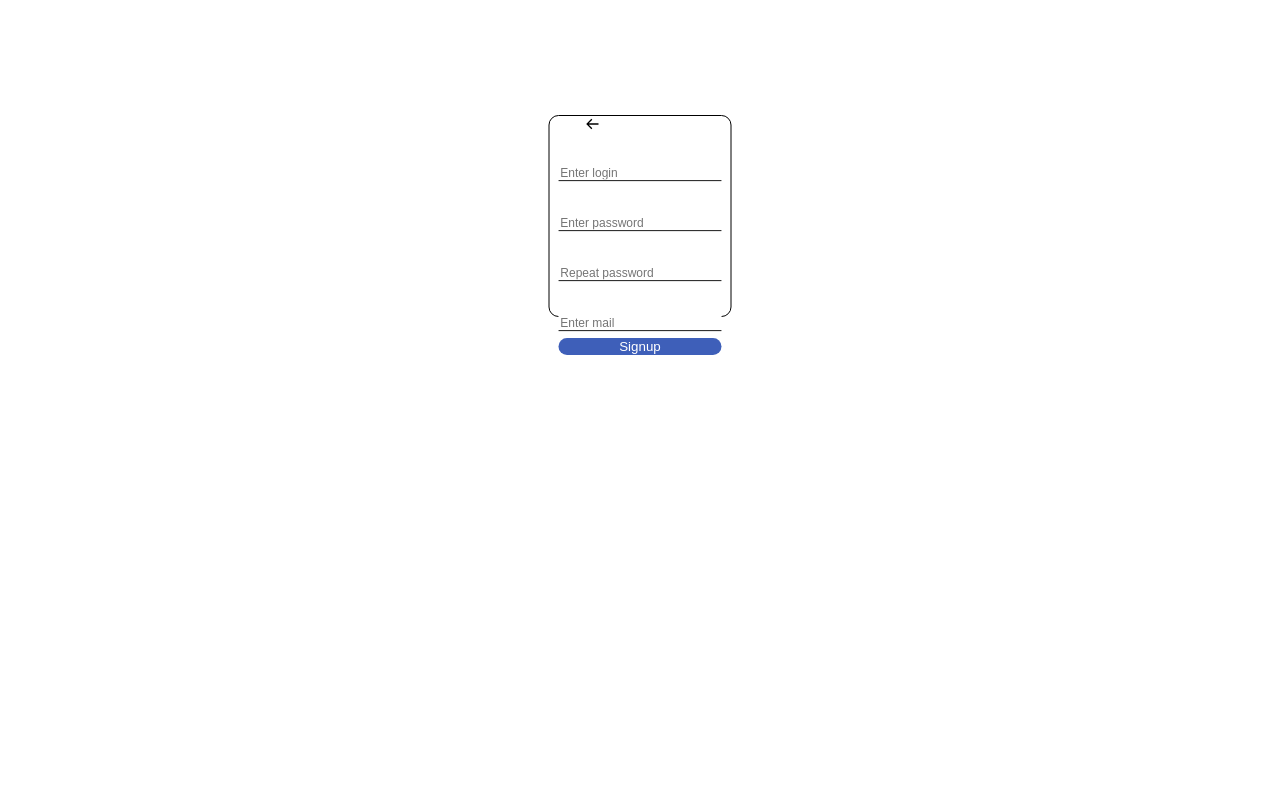
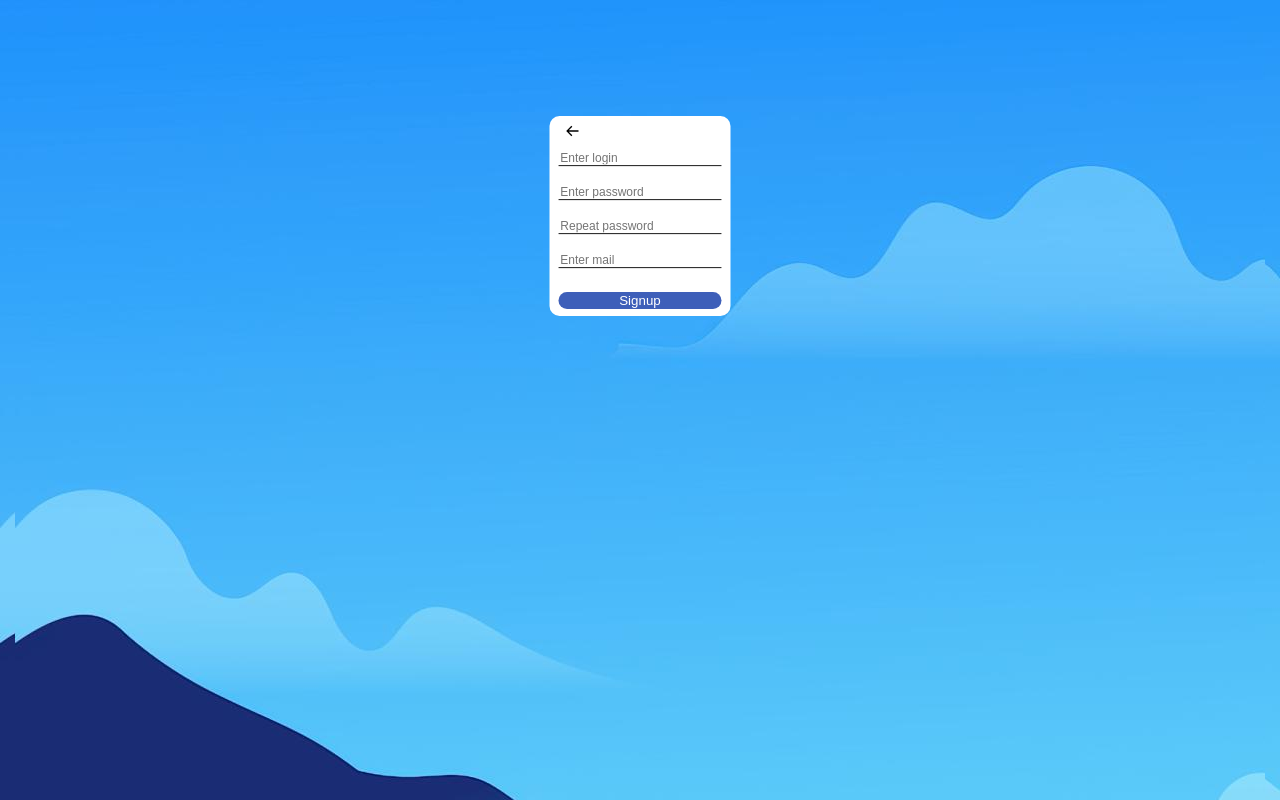
Before and after one commit to Yellowtyler/chat-app, a React (Create React App) app in the folder chat-app-frontend/: page / in a window 1280 px wide. Both pictures are taken after a click on the button "Signup". Built offline with nearby package versions, Linux system fonts and the light colour scheme.

Commit message:
revising auth page, added background

```diff
--- a/chat-app-frontend/src/App.js
+++ b/chat-app-frontend/src/App.js
@@ -5,7 +5,8 @@ import Main from './components/Main';
 const App = () => {
 
   const [isLogin, setIsLogin] = useState(
-    localStorage.getItem("accessToken") ? true : false
+   // localStorage.getItem("accessToken") ? true :
+    false
   );
 
   return (
--- a/chat-app-frontend/src/components/Auth.js
+++ b/chat-app-frontend/src/components/Auth.js
@@ -1,4 +1,5 @@
 import { loginUser, signupUser } from './../api/AuthService';
+import './../styles/auth.css';
 import { useState } from 'react';
 import {BiArrowBack} from "react-icons/bi";
 const Auth = ({setIsLogin}) => {
@@ -34,27 +35,22 @@ const Auth = ({setIsLogin}) => {
     }
 
     return (
+        <div className='container'>
         <div className="auth-page">
             {isLoginPage && <div className="login-container">
                 <input className="login" type="text" placeholder="Enter login" onChange={e=>setUsername(e.target.value)}></input>
                 <input className="password" type="password" placeholder="Enter password" onChange={e=>setPassword(e.target.value)}></input>
-                <div>
-                    <label>
-                        <input type="checkbox" className="remember-me"></input>
-                        <span>Remember me</span>
-                    </label>
-                    <div className="forgot-password-container">
-                        <a className="forgot-password" href="localhost">Forgot password?</a>
-                    </div>
+                <div className="forgot-password-container">
+                    <a className="forgot-password" href="localhost">Forgot password?</a>
                 </div>
                 <button className="login-btn" onClick={handleLogin}>Login</button>
                 <button className="signup-btn" onClick={switchPage}>Signup</button>
             </div>}
             {!isLoginPage && <div className="signup-container">
                 <BiArrowBack className="back" onClick={switchPage}/>
-                <input className="login" type="text" placeholder="Enter login" onChange={e=>setUsername(e.target.value)}></input>
-                <input className="password" type="password" placeholder="Enter password" onChange={e=>setPassword(e.target.value)}></input>
-                <input className="password" type="password" placeholder="Repeat password" onChange={e=>setPassword(e.target.value)}></input>
+                <input className="login-signup" type="text" placeholder="Enter login" onChange={e=>setUsername(e.target.value)}></input>
+                <input className="password-signup" type="password" placeholder="Enter password" onChange={e=>setPassword(e.target.value)}></input>
+                <input className="password-signup" type="password" placeholder="Repeat password" onChange={e=>setPassword(e.target.value)}></input>
                 <input className="mail" type="mail" placeholder="Enter mail" onChange={e=>setMail(e.target.value)}></input>
                 <button className="signup-signup-btn" onClick={handleSignup}>Signup</button>
 
@@ -62,6 +58,7 @@ const Auth = ({setIsLogin}) => {
 
             }
         </div>
+        </div>
     );
 };
 
--- a/chat-app-frontend/src/index.css
+++ b/chat-app-frontend/src/index.css
@@ -11,130 +11,3 @@ code {
   font-family: source-code-pro, Menlo, Monaco, Consolas, 'Courier New',
     monospace;
 }
-
-.container {
-  max-width: 960px;
-  margin-left: auto;
-  margin-right: auto;
-  padding-right: 15px;
-  padding-left: 15px;
-  min-height: 100vh;
-}
-
-.auth-page {
-    padding: 1rem;
-    height: 400px;
-    display: flex;
-    align-items: center;
-    justify-content: center;
-    position: relative;
-}
-
-.login-container {
-  border-radius: 10px;
-  vertical-align: middle;
-
-  display: flex;
-  align-items: center;
-  justify-content: space-between;
-  border-color: grey;
-  border: solid 0.1em;
-  flex-direction: column;
-  min-height: 170px;
-  height: 200px;
-  margin: 0;
-  position: absolute;
-  top: 50%;
-  left: 50%;
-  -ms-transform: translate(-50%, -50%);
-  transform: translate(-50%, -50%);
-}
-
-.login {
-  justify-content: space-between;
-  border: 0ch;
-  border-bottom: solid 0.1em;
-  margin-top: 2rem;
-  transform: scale(0.9);
-}
-
-.password {
-  justify-content: space-between;
-  border: 0ch;
-  border-bottom: solid 0.1em;
-  margin-top: 2rem;
-  transform: scale(0.9);
-}
-
-.btn-container {
-  flex-direction: row;
-
-}
-
-.login-btn {
-  border: none;
-  width: 90%;
-  display: block;
-  border-radius: 15px;
-  margin-top: 0.4rem;
-  color: white;
-  background-color: rgb(62, 95, 185);
-}
-
-.signup-btn {
-  border: none;
-  width: 90%;
-  display: inline-table;
-  border-radius: 15px;
-  margin-top: 0.4rem;
-  color: rgb(62, 95, 185);
-  background-color: #e1e7f5;
-}
-
-.signup-signup-btn {
-  border: none;
-  width: 90%;
-  display: inline-table;
-  border-radius: 15px;
-  margin-top: 0.4rem;
-  color: white;
-  background-color: rgb(62, 95, 185);
-}
-
-.react-icons {
-  vertical-align: middle;
-}
-
-.signup-container {
-  border-radius: 10px;
-  vertical-align: middle;
-
-  display: flex;
-  align-items: center;
-  justify-content: space-between;
-  border-color: grey;
-  border: solid 0.1em;
-  flex-direction: column;
-  min-height: 170px;
-  height: 200px;
-  margin: 0;
-  position: absolute;
-  top: 50%;
-  left: 50%;
-  -ms-transform: translate(-50%, -50%);
-  transform: translate(-50%, -50%);
-}
-
-.mail {
-  justify-content: space-between;
-  border: 0ch;
-  border-bottom: solid 0.1em;
-  margin-top: 2rem;
-  transform: scale(0.9);
-}
-
-.back {
-  size: 50px;
-  overflow: visible;
-  margin-right: 6rem;
-}
--- /dev/null
+++ b/chat-app-frontend/src/styles/auth.css
@@ -0,0 +1,151 @@
+
+.container {
+    margin-left: auto;
+    margin-right: auto;
+    padding-right: 15px;
+    padding-left: 15px;
+    min-height: 100vh;
+    background-image: url("./../images/background.png");
+  }
+
+.auth-page {
+    padding: 1rem;
+    height: 400px;
+    display: flex;
+    align-items: center;
+    justify-content: center;
+    position: relative;
+}
+
+.login-container {
+  border-radius: 10px;
+  vertical-align: middle;
+  background-color: white;
+  color: white;
+  display: flex;
+  align-items: center;
+  justify-content: space-between;
+  border-color: grey;
+  border: solid 0.1em;
+  flex-direction: column;
+  min-height: 170px;
+  height: 200px;
+  margin: 0;
+  position: absolute;
+  top: 50%;
+  left: 50%;
+  -ms-transform: translate(-50%, -50%);
+  transform: translate(-50%, -50%);
+}
+
+.login {
+  justify-content: space-between;
+  border: 0ch;
+  border-bottom: solid 0.1em;
+  margin-top: 2rem;
+  transform: scale(0.9);
+}
+
+.password {
+  justify-content: space-between;
+  border: 0ch;
+  border-bottom: solid 0.1em;
+  margin-top: 2rem;
+  transform: scale(0.9);
+  margin-top: 1rem;
+}
+
+.forgot-password {
+  font-size: 12px;
+  margin-right: 3.4rem;
+}
+
+.btn-container {
+  flex-direction: row;
+
+}
+
+.login-btn {
+  border: none;
+  width: 90%;
+  display: block;
+  border-radius: 15px;
+  margin-top: 0.4rem;
+  cursor: pointer;
+  color: white;
+  background-color: rgb(62, 95, 185);
+}
+
+.signup-btn {
+  border: none;
+  width: 90%;
+  display: inline-table;
+  cursor: pointer;
+  border-radius: 15px;
+  margin-top: 0.5rem;
+  margin-bottom: 0.5em;
+  color: rgb(62, 95, 185);
+  background-color: #e1e7f5;
+}
+
+.react-icons {
+  vertical-align: middle;
+}
+
+.signup-container {
+  border-radius: 10px;
+  vertical-align: middle;
+  display: flex;
+  align-items: center;
+  justify-content: center;
+  background-color: white;
+  flex-direction: column;
+  min-height: 170px;
+  height: 200px;
+  margin: 0;
+  position: absolute;
+  top: 50%;
+  left: 50%;
+  -ms-transform: translate(-50%, -50%);
+  transform: translate(-50%, -50%);
+}
+
+.back {
+  size: 14px;
+  overflow: visible;
+  margin-right: 8.5rem;
+  margin-bottom: 1ch;
+  cursor: pointer;
+}
+
+.login-signup {
+  border: 0ch;
+  border-bottom: solid 0.1em;
+  transform: scale(0.9);
+}
+
+.password-signup {
+  border: 0ch;
+  border-bottom: solid 0.1em;
+  transform: scale(0.9);
+  margin-top: 1rem;
+}
+
+.mail {
+  border: 0ch;
+  border-bottom: solid 0.1em;
+  margin-bottom: 1em;
+  margin-top: 1rem;
+  transform: scale(0.9);
+}
+
+.signup-signup-btn {
+  border: none;
+  width: 90%;
+  display: inline-table;
+  cursor: pointer;
+  border-radius: 15px;
+  margin-top: 0.6rem;
+  color: white;
+  background-color: rgb(62, 95, 185);
+}
```
Also changed, not shown: chat-app-frontend/src/components/ChatList.js (line endings or trailing spaces), chat-app-frontend/src/images/background.png (added).
